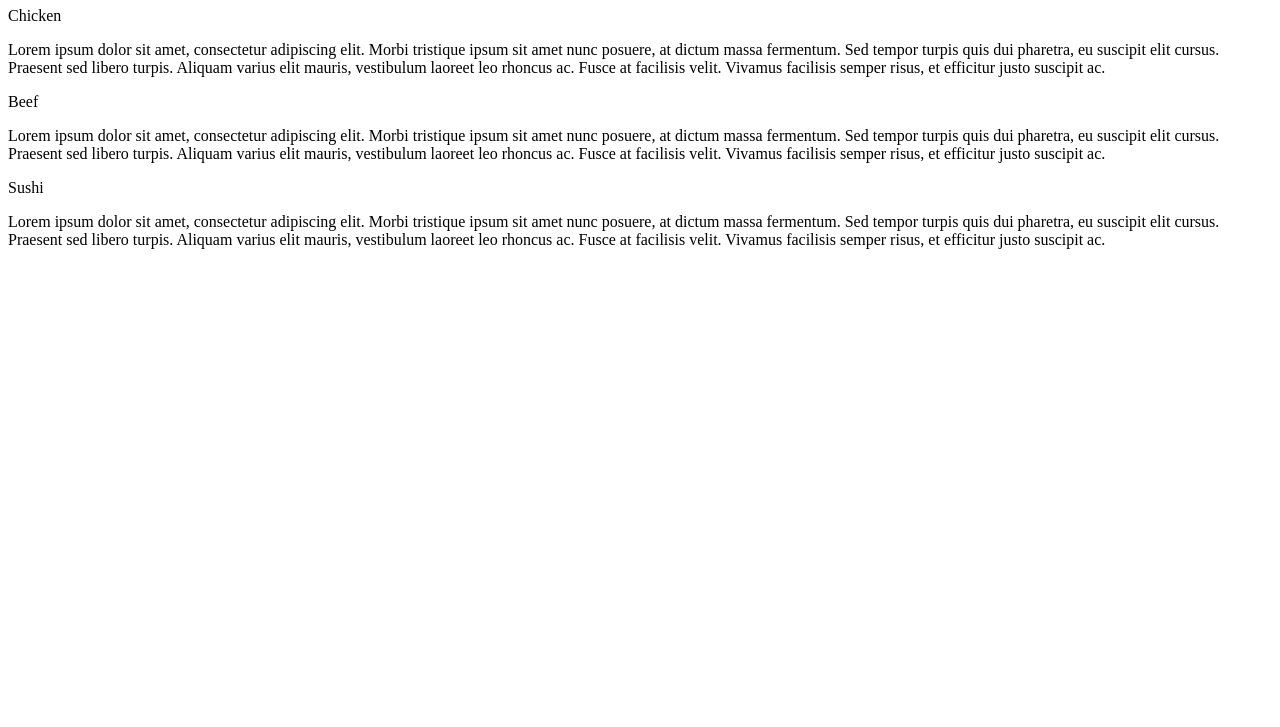
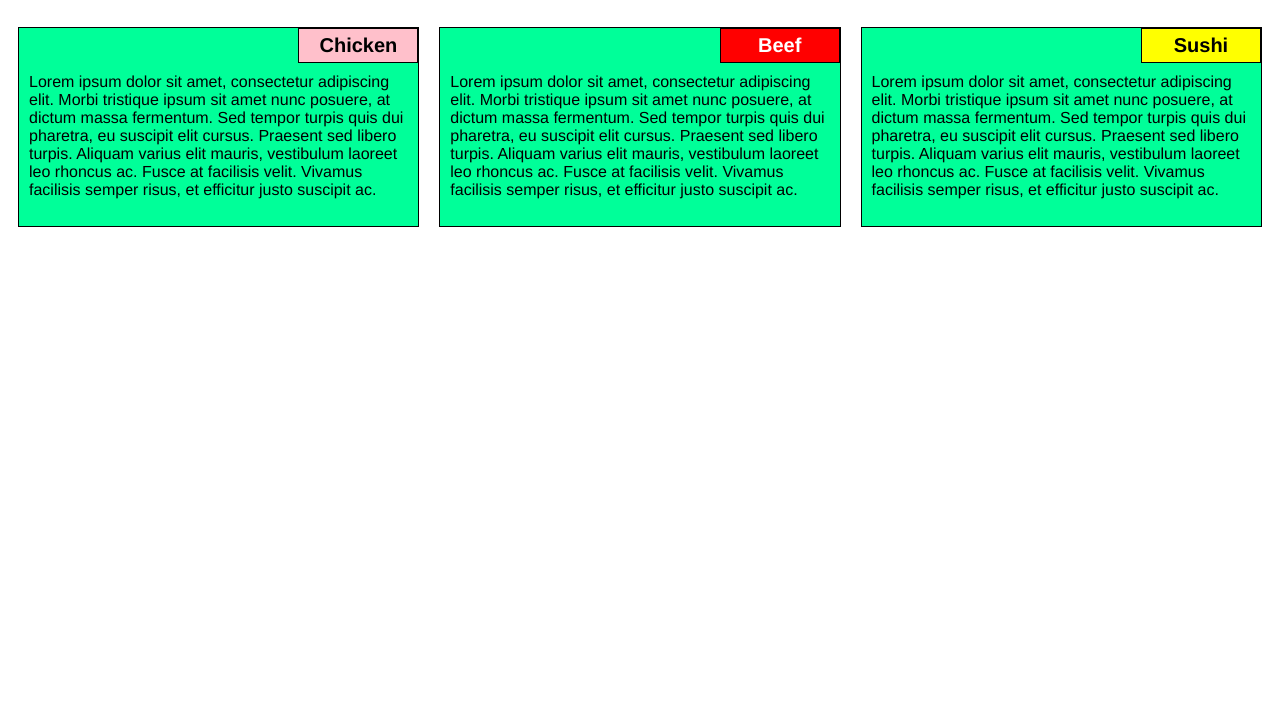
Before and after one commit to JohnQKim/module2-solution, a plain HTML site: page index.html in a window 1280 px wide. Shown: the part 73-800 px from the top of the page. Drawn offline with Linux system fonts and the light colour scheme.

Commit message:
Update index.html

```diff
--- a/index.html
+++ b/index.html
@@ -5,7 +5,7 @@
 
 	<meta name="viewport" content="width=device-width, initial-scale=1">
 
-	<link rel="stylesheet" href="css/test.css">
+	<link rel="stylesheet" href="css/module2css.css">
 	<title>Module2-Solution</title>
 </head>
 <body>
```
